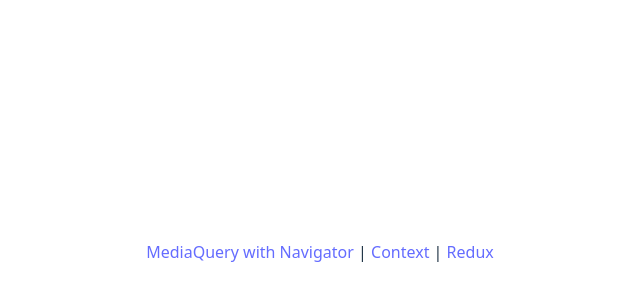
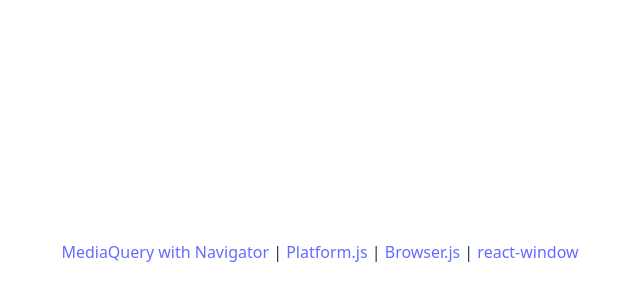
Before and after one commit to ykimdeveloper/screen-rez-load, a React (Vite) app: page / in a window 1280 px wide. Shown: the part 140-440 px from the top of the page, without its empty margins (320-960 px from the left). Built offline with nearby package versions, Linux system fonts and the light colour scheme.

Commit message:
Update App.jsx

```diff
--- a/src/App.jsx
+++ b/src/App.jsx
@@ -11,8 +11,9 @@ function App() {
 <div>
       <nav style={{ marginBottom: "1rem" }}>
         <Link to="/screen-rez-load/">MediaQuery with Navigator</Link> |{" "}
-        <Link to="/screen-rez-load/homepage">Context</Link> |{" "}
-        <Link to="screen-rez-load/redux">Redux</Link>
+        <Link to="/screen-rez-load/platform">Platform.js</Link> |{" "}
+        <Link to="screen-rez-load/browser">Browser.js</Link> |{" "}
+        <Link to="screen-rez-load/browser">react-window</Link>
       </nav>
 
       <Routes>
```
